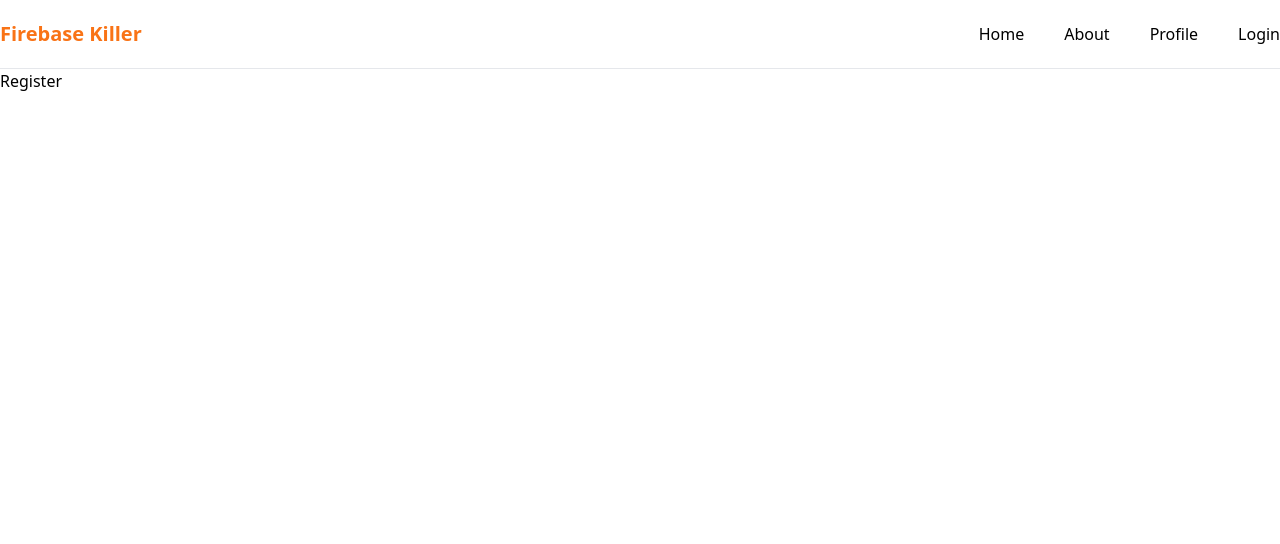
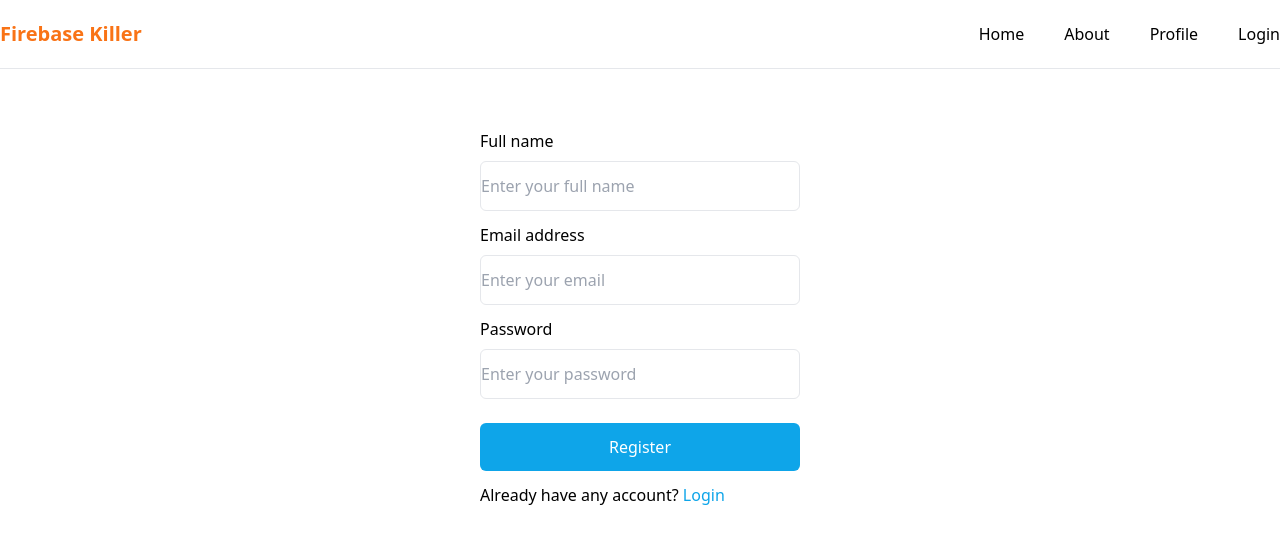
Before and after one commit to dipsingha360/firebase-intro, a React (Create React App) app: page /register in a window 1280 px wide. Shown: the top 544 px of the page. Built offline with nearby package versions, Linux system fonts and the light colour scheme; no server answers.

Commit message:
login with form and register a user implement

```diff
--- a/src/App.js
+++ b/src/App.js
@@ -46,17 +46,17 @@ const App = () => {
         <Route
           path="/login"
           element={
-            <RequireAuth2 user={user}>
-              <Login />
-            </RequireAuth2>
+            // <RequireAuth2 user={user}>
+            <Login />
+            // </RequireAuth2>
           }
         />
         <Route
           path="/register"
           element={
-            <RequireAuth2 user={user}>
-              <Register />
-            </RequireAuth2>
+            // <RequireAuth2 user={user}>
+            <Register setUser={setUser} user={user} />
+            // </RequireAuth2>
           }
         />
         <Route path="*" element={<NotFound />} />
--- a/src/compnents/Login.js
+++ b/src/compnents/Login.js
@@ -3,9 +3,11 @@ import {
   GithubAuthProvider,
   FacebookAuthProvider,
   getAuth,
+  signInWithEmailAndPassword,
   signInWithPopup,
 } from "firebase/auth";
-import { useNavigate } from "react-router-dom";
+import { useState } from "react";
+import { Link, useNavigate } from "react-router-dom";
 import app from "../firebase/firebase.init";
 
 const auth = getAuth(app);
@@ -15,6 +17,9 @@ const providerFacebook = new FacebookAuthProvider();
 
 const Login = () => {
   const navigate = useNavigate();
+
+  const [email, setEmail] = useState("");
+  const [password, setPassword] = useState("");
 
   // google login
   const handleGoogleLogIn = () => {
@@ -44,6 +49,19 @@ const Login = () => {
         navigate("/profile");
       })
       .catch((error) => console.log(error));
+  };
+
+  // regular login
+  const handleLogin = (e) => {
+    e.preventDefault();
+    signInWithEmailAndPassword(auth, email, password)
+      .then((result) => {
+        navigate("/profile");
+      })
+      .catch((error) => console.log(error));
+    //reset login form
+    setEmail("");
+    setPassword("");
   };
 
   return (
@@ -76,6 +94,51 @@ const Login = () => {
           {" "}
           Login with Facebook
         </button>
+        <form
+          onSubmit={handleLogin}
+          className="flex flex-col gap-3 items-start mt-5"
+        >
+          <div className="form-control flex flex-col gap-2">
+            <label htmlFor="email"> Email address</label>
+            <input
+              value={email}
+              onChange={(e) => setEmail(e.target.value)}
+              type="text"
+              id="email"
+              placeholder="Enter your email"
+              required
+              className="border py-3 rounded-md w-[20rem]"
+            />
+          </div>
+
+          <div className="form-control flex flex-col gap-2">
+            <label htmlFor="password"> Password</label>
+            <input
+              value={password}
+              onChange={(e) => setPassword(e.target.value)}
+              type="password"
+              id="password"
+              placeholder="Enter your password"
+              required
+              className="border py-3 rounded-md w-[20rem]"
+            />
+          </div>
+          <input
+            type="submit"
+            value="login"
+            className="bg-sky-500 w-full py-3 text-white font-medium rounded-md hover:bg-sky-600 duration-300 cursor cursor-pointer mt-3"
+          />
+          <p>
+            Don't have any account?{" "}
+            <Link
+              to="/register"
+              className="text-sky-500 hover:underline duration-300"
+            >
+              {" "}
+              Register
+            </Link>{" "}
+          </p>
+        </form>
       </div>
     </div>
   );
--- a/src/compnents/Register.js
+++ b/src/compnents/Register.js
@@ -1,5 +1,116 @@
-const Register = () => {
-  return <div>Register</div>;
+import { useState } from "react";
+import { Link, useNavigate } from "react-router-dom";
+import {
+  getAuth,
+  updateProfile,
+  createUserWithEmailAndPassword,
+} from "firebase/auth";
+import app from "../firebase/firebase.init";
+
+const auth = getAuth(app);
+
+const Register = ({ setUser, user }) => {
+  const navigate = useNavigate();
+  const [name, setName] = useState("");
+  const [email, setEmail] = useState("");
+  const [password, setPassword] = useState("");
+
+  const handleRegister = (e) => {
+    e.preventDefault();
+    //signup new user
+    createUserWithEmailAndPassword(auth, email, password)
+      .then((result) => {
+        if (result.user) {
+          //update user
+          updateUserProfile();
+        }
+        setUser({ ...user, displayName: name });
+        navigate("/login");
+      })
+      .catch((error) => {
+        console.log(error.message);
+      });
+
+    //reset inputs
+    setName("");
+    setEmail("");
+    setPassword("");
+  };
+
+  const updateUserProfile = () => {
+    updateProfile(auth.currentUser, {
+      displayName: name,
+    })
+      .then(() => {
+        console.log("profile updated");
+      })
+      .catch((error) => {
+        console.log(error);
+      });
+  };
+
+  return (
+    <div className="flex justify-center mt-10">
+      <form
+        onSubmit={handleRegister}
+        className="flex flex-col gap-3 items-start mt-5"
+      >
+        <div className="form-control flex flex-col gap-2">
+          <label htmlFor="fullName"> Full name</label>
+          <input
+            value={name}
+            onChange={(e) => setName(e.target.value)}
+            type="text"
+            id="fullName"
+            placeholder="Enter your full name"
+            required
+            className="border py-3 rounded-md w-[20rem]"
+          />
+        </div>
+
+        <div className="form-control flex flex-col gap-2">
+          <label htmlFor="email"> Email address</label>
+          <input
+            value={email}
+            onChange={(e) => setEmail(e.target.value)}
+            type="text"
+            id="email"
+            placeholder="Enter your email"
+            required
+            className="border py-3 rounded-md w-[20rem]"
+          />
+        </div>
+
+        <div className="form-control flex flex-col gap-2">
+          <label htmlFor="password"> Password</label>
+          <input
+            value={password}
+            onChange={(e) => setPassword(e.target.value)}
+            type="password"
+            id="password"
+            placeholder="Enter your password"
+            required
+            className="border py-3 rounded-md w-[20rem]"
+          />
+        </div>
+        <input
+          type="submit"
+          value="Register"
+          className="bg-sky-500 w-[20rem] py-3 text-white font-medium rounded-md hover:bg-sky-600 duration-300 cursor cursor-pointer mt-3"
+        />
+        <p>
+          Already have any account?{" "}
+          <Link
+            to="/login"
+            className="text-sky-500 hover:underline duration-300"
+          >
+            {" "}
+            Login
+          </Link>{" "}
+        </p>
+      </form>
+    </div>
+  );
 };
 
 export default Register;
```
